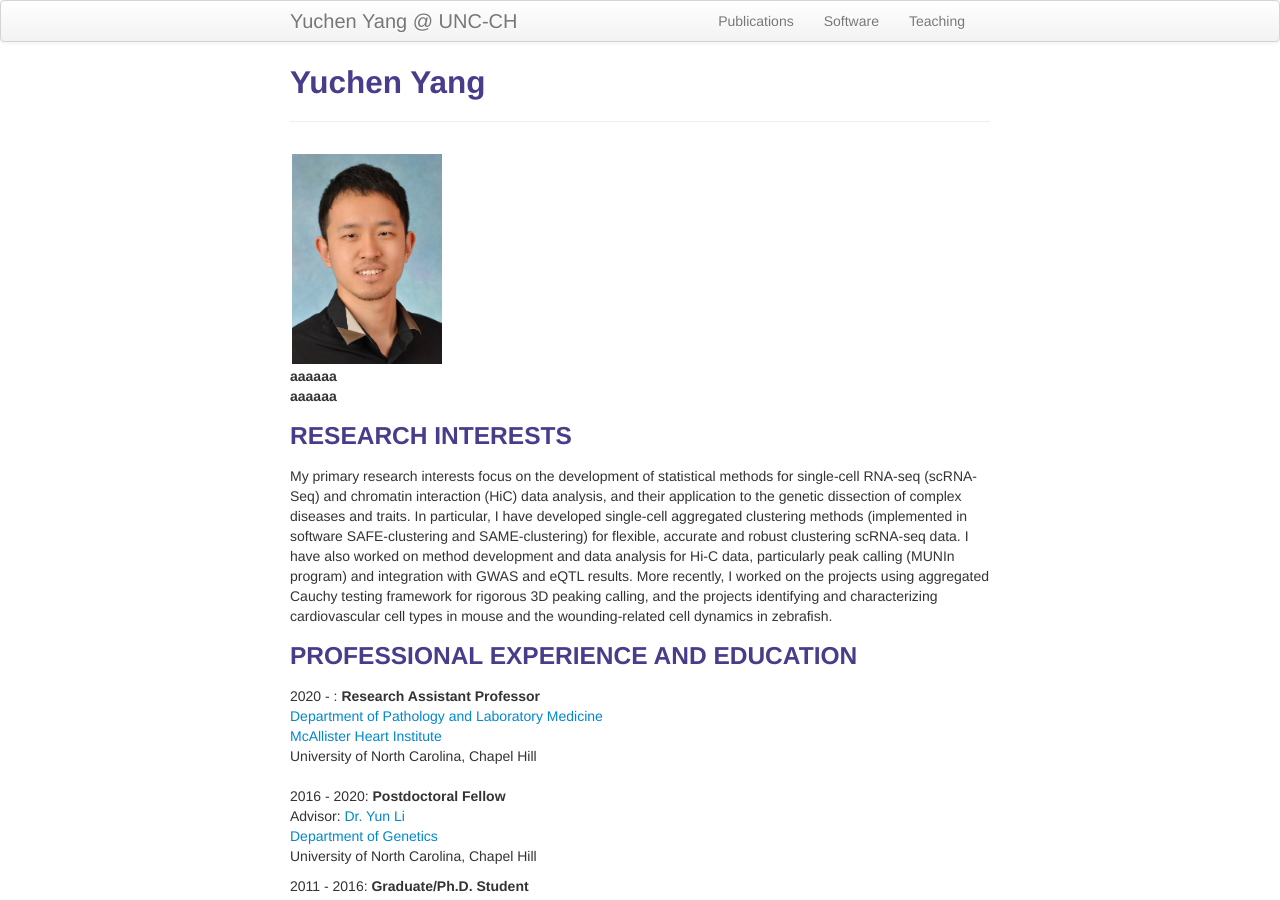
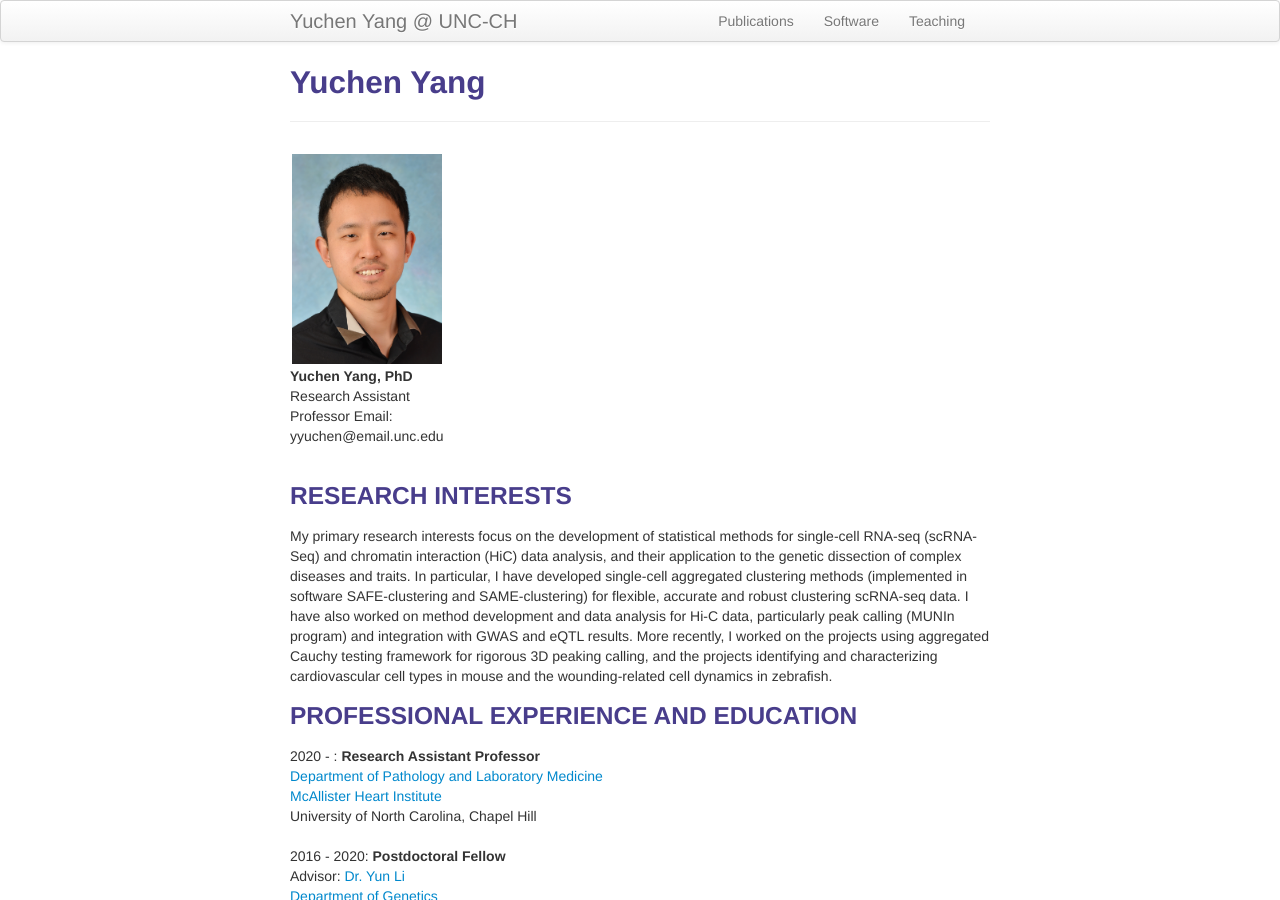
Before and after one commit to yycunc/yycunc.github.io, a Jekyll site: the page built from index.md, in a window 1280 px wide and 900 px high. Built offline with Jekyll 4.4.1, drawn with Linux system fonts in a browser that asks for light colours.

Commit message:
Update index.md

```diff
--- a/index.md
+++ b/index.md
@@ -9,11 +9,13 @@ title: Yuchen Yang
         <a href="assets/Yuchen.jpg">
             <img align="left" src="assets/Yuchen.jpg" height="210" width="150" title="Yuchen Yang" alt="Yuchen Yang"/>
         </a>
-            <b>aaaaaa </b><br/>
-            <b>aaaaaa </b><br/>
+            <b>Yuchen Yang, PhD</b><br/>
+            Research Assistant Professor
+            Email: yyuchen@email.unc.edu<br/>
         </div>
     </div>
-</div>
+</div><br/>
+
 
 ### RESEARCH INTERESTS
 
```
